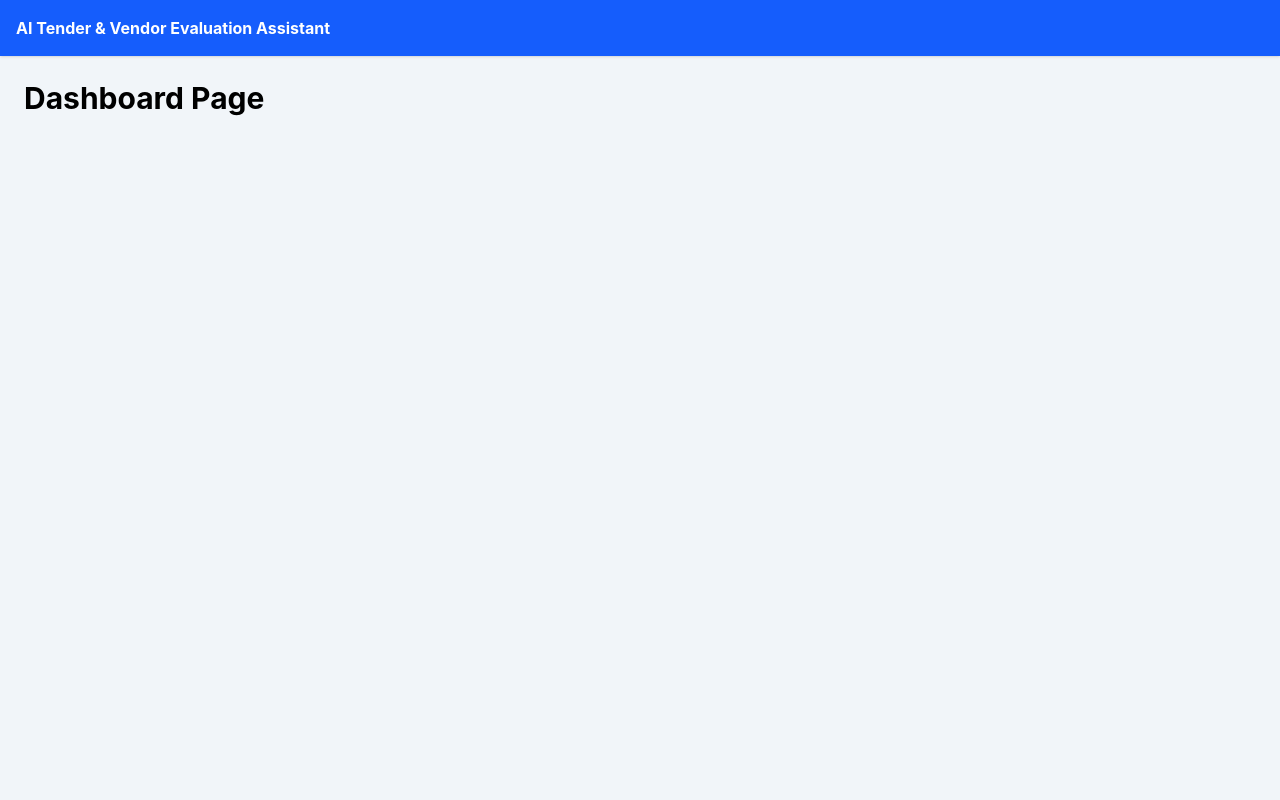
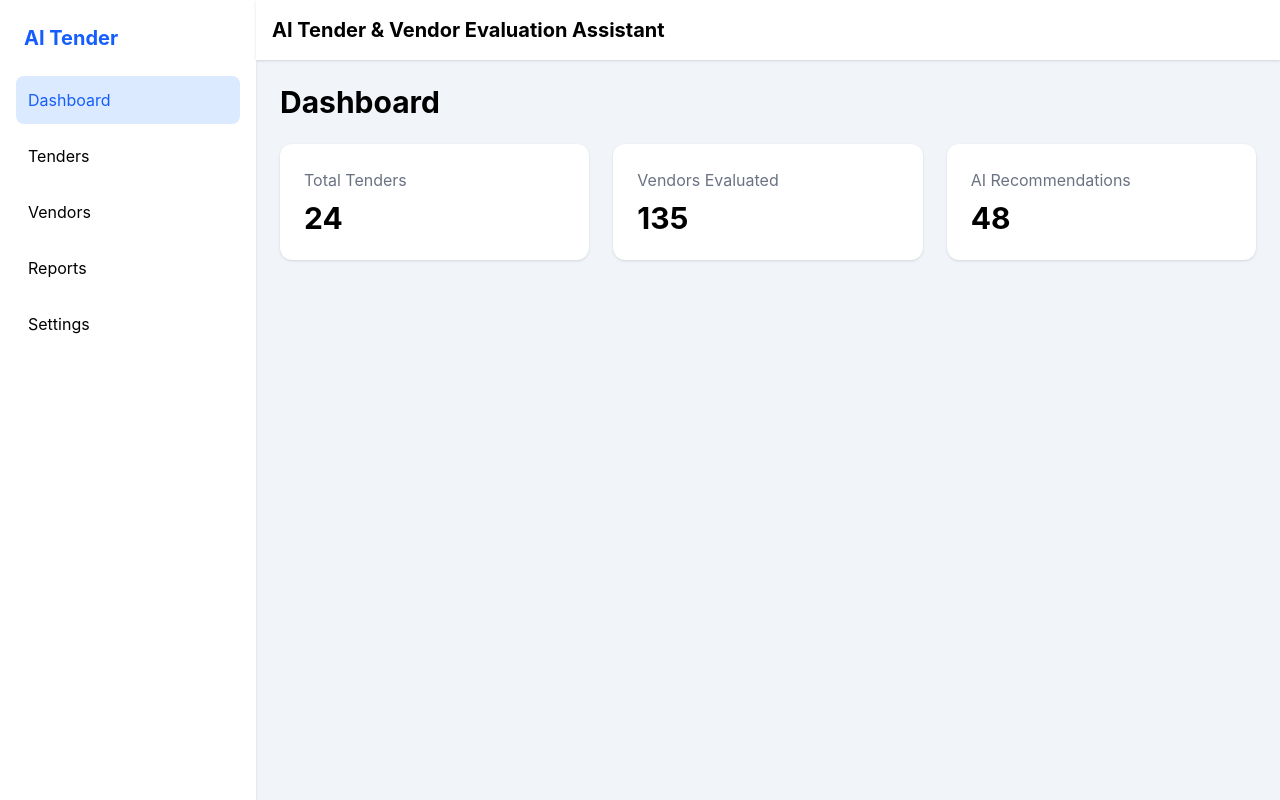
Before and after one commit to Abhishek-D04/ai-tender-vendor-assistant, a React app in the folder frontend/: page /dashboard in a window 1280 px wide. Built offline with nearby package versions, Linux system fonts and the light colour scheme; the HTML template or start-up script is replaced by a standard one.

Commit message:
Create dashboard shell

```diff
--- /dev/null
+++ b/frontend/src/components/common/Sidebar.jsx
@@ -0,0 +1,33 @@
+export default function Sidebar() {
+  return (
+    <aside className="w-64 bg-white shadow h-screen">
+      <div className="p-6 font-bold text-blue-600 text-xl">
+        AI Tender
+      </div>
+
+      <nav className="px-4">
+        <ul className="space-y-2">
+          <li className="p-3 rounded-lg bg-blue-100 text-blue-600">
+            Dashboard
+          </li>
+
+          <li className="p-3 rounded-lg hover:bg-gray-100">
+            Tenders
+          </li>
+
+          <li className="p-3 rounded-lg hover:bg-gray-100">
+            Vendors
+          </li>
+
+          <li className="p-3 rounded-lg hover:bg-gray-100">
+            Reports
+          </li>
+
+          <li className="p-3 rounded-lg hover:bg-gray-100">
+            Settings
+          </li>
+        </ul>
+      </nav>
+    </aside>
+  );
+}
--- a/frontend/src/layouts/MainLayout.jsx
+++ b/frontend/src/layouts/MainLayout.jsx
@@ -1,8 +1,13 @@
+import Sidebar from "../components/common/Sidebar";
+
 export default function MainLayout({ children }) {
   return (
-    <div className="min-h-screen bg-slate-100">
-      <header className="bg-blue-600 text-white p-4 shadow">
-        <h1 className="font-bold">
+    <div className="flex min-h-screen bg-slate-100">
+      <Sidebar />
+
+      <div className="flex-1">
+        <header className="bg-white shadow p-4">
+          <h1 className="font-bold text-xl">
             AI Tender & Vendor Evaluation Assistant
           </h1>
         </header>
@@ -11,5 +16,6 @@ export default function MainLayout({ children }) {
           {children}
         </main>
       </div>
+    </div>
   );
 }
--- a/frontend/src/pages/DashboardPage.jsx
+++ b/frontend/src/pages/DashboardPage.jsx
@@ -1,7 +1,41 @@
 export default function DashboardPage() {
   return (
-    <h1 className="text-3xl font-bold">
-      Dashboard Page
-    </h1>
+    <div>
+      <h2 className="text-3xl font-bold mb-6">
+        Dashboard
+      </h2>
+
+      <div className="grid grid-cols-3 gap-6">
+        <div className="bg-white p-6 rounded-xl shadow">
+          <h3 className="text-gray-500">
+            Total Tenders
+          </h3>
+
+          <p className="text-3xl font-bold mt-2">
+            24
+          </p>
+        </div>
+
+        <div className="bg-white p-6 rounded-xl shadow">
+          <h3 className="text-gray-500">
+            Vendors Evaluated
+          </h3>
+
+          <p className="text-3xl font-bold mt-2">
+            135
+          </p>
+        </div>
+
+        <div className="bg-white p-6 rounded-xl shadow">
+          <h3 className="text-gray-500">
+            AI Recommendations
+          </h3>
+
+          <p className="text-3xl font-bold mt-2">
+            48
+          </p>
+        </div>
+      </div>
+    </div>
   );
 }
```
Lines whose indentation alone changed are shown as unchanged.
